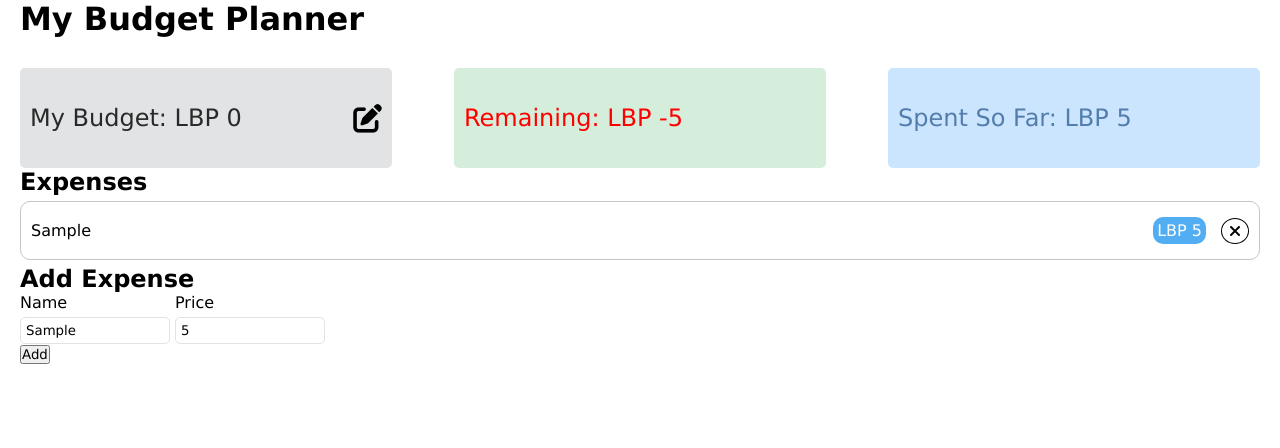
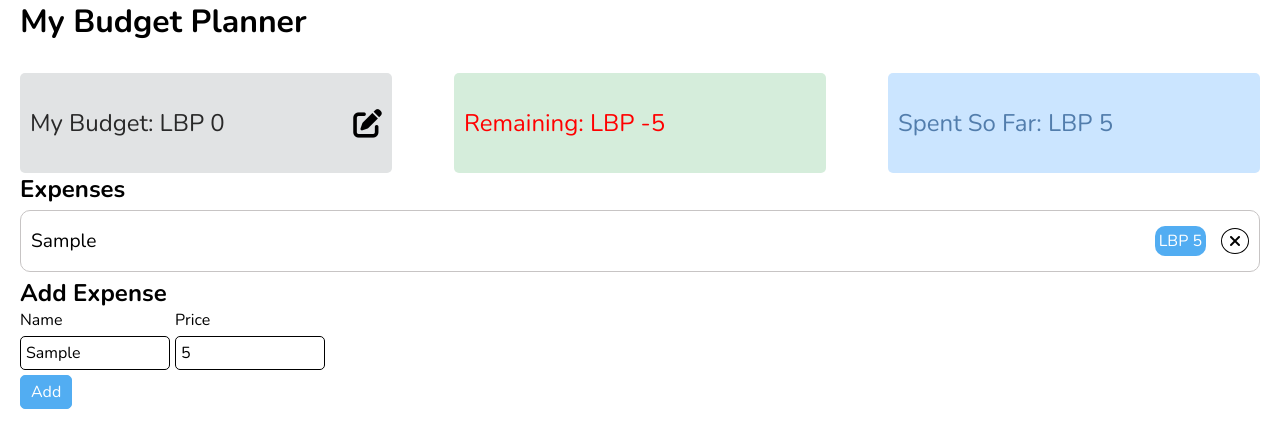
Before and after one commit to TaYYKaYY/Budget-control, a React (Create React App) app: page / in a window 1280 px wide. Both pictures are taken after typing "Sample", "5" into the empty fields and a click on the button "Add". Shown: the top 448 px of the page. Built offline with nearby package versions, Linux system fonts and the light colour scheme; the HTML template or start-up script is replaced by a standard one.

Commit message:
major styling changes and code changes

```diff
--- a/public/index.html
+++ b/public/index.html
@@ -4,6 +4,10 @@
     <meta charset="utf-8" />
     <meta name="viewport" content="width=device-width, initial-scale=1" />
     <script src="https://kit.fontawesome.com/220e0f4b09.js" crossorigin="anonymous"></script>
+    <link rel="icon" href="icons8-wallet-ios-16-glyph-32.png">
+    <link rel="preconnect" href="https://fonts.googleapis.com">
+    <link rel="preconnect" href="https://fonts.gstatic.com" crossorigin>
+    <link href="https://fonts.googleapis.com/css2?family=Nunito:wght@400;700&display=swap" rel="stylesheet">
     <title>Budget Control</title>
   </head>
   <body>
--- a/src/App.jsx
+++ b/src/App.jsx
@@ -14,9 +14,11 @@ export default function App() {
     let totalSpent = 0
     expenses.forEach(expense => totalSpent += expense.expensePrice)
     let remaining = budget - totalSpent
-    let formattedBudget = budget.toString().replace(/\B(?=(\d{3})+(?!\d))/g, ".")
-    let formattedRemain = remaining.toString().replace(/\B(?=(\d{3})+(?!\d))/g, ".")
-    let formattedSpent = totalSpent.toString().replace(/\B(?=(\d{3})+(?!\d))/g, ".")
+
+    // function to add commas to the numbers
+    function formatNum(num){
+        return num.toString().replace(/\B(?=(\d{3})+(?!\d))/g, ",")
+    }
 
     // fucntion to prevent the form from refreshing the page
     function handleSubmit(event){
@@ -75,14 +77,14 @@ export default function App() {
             <h1>My Budget Planner</h1>
                 <div className="dashboard">
                     <div className="numbers">
-                        <p>My Budget: LBP {formattedBudget}</p>
+                        <p>My Budget: LBP {formatNum(budget)}</p>
                         <button className="fa-solid fa-edit edit-btn" onClick={bringEditor}></button>
                     </div>
                     <div className="numbers">
-                        <p style={{color: remaining < 0 ? 'red' : 'inherit'}}>Remaining: LBP {formattedRemain}</p>
+                        <p style={{color: remaining < 0 ? 'red' : 'inherit'}}>Remaining: LBP {formatNum(remaining)}</p>
                     </div>
                     <div className="numbers">
-                        <p>Spent So Far: LBP {formattedSpent}</p>
+                        <p>Spent So Far: LBP {formatNum(totalSpent)}</p>
                     </div>
                 </div>
                 <div className="main">
@@ -98,7 +100,7 @@ export default function App() {
                             <input id="name" type="text" name="expenseName" required />
                             <input id="price" type="number" name="expensePrice" required />
                         </div>
-                        <button onClick={addExpense}>Add</button>
+                        <button onClick={addExpense} className="add-btn">Add</button>
                     </form>
                 </div>
             </div>
--- a/src/components/BudgetEditor.jsx
+++ b/src/components/BudgetEditor.jsx
@@ -3,9 +3,9 @@ import React from "react";
 export default function BudgetEditor({show, submit, budgetChange, hideEditor}) {
     return (
         <div className="main-editor">
-            <div className="editor" style={{top: show ? '-10px' : '-100px'}}>
+            <div className="editor" style={{top: show ? '-10px' : '-150px'}}>
                 <form onSubmit={submit}>
-                    <input type="number" onChange={budgetChange} />
+                    <input type="number" onChange={budgetChange} placeholder="Enter yout Budget..." />
                     <button onClick={hideEditor} className="save-btn">Save</button>
                 </form>
             </div>
--- a/src/components/Expenses.jsx
+++ b/src/components/Expenses.jsx
@@ -3,8 +3,8 @@ import React from "react";
 export default function Expenses({name, price, id, deletItem}) {
     return (
         <div className="item-container" id={id}>
-            <p>{name}</p>
-            <p className="price">LBP {price.toString().replace(/\B(?=(\d{3})+(?!\d))/g, ".")}</p>
+            <p className="item-name">{name}</p>
+            <p className="price">LBP {price.toString().replace(/\B(?=(\d{3})+(?!\d))/g, ",")}</p>
             <button className="fa-solid fa-close close-btn" onClick={deletItem}></button>
         </div>
     )
--- a/src/index.css
+++ b/src/index.css
@@ -2,7 +2,7 @@
   padding: 0;
   margin: 0;
   box-sizing: border-box;
-  font-family: 'Lucida Sans', 'Lucida Sans Regular', 'Lucida Grande', 'Lucida Sans Unicode', Geneva, Verdana, sans-serif;
+  font-family: 'Nunito', sans-serif;
 }
 /* p{
   z-index: 1;
@@ -16,14 +16,13 @@ nav{
   align-items: center;
 }
 input{
-  border: 1px solid #e1e3e4;
-  overflow: hidden;
+  border: 1px solid black;
+  border-radius: 5px;
   padding: 5px;
-  border-radius: 5px;
+  font-size: 1em;
 }
 input:focus{
   outline: none;
-  border-bottom: .5px solid #52adf2;
 }
 .dashboard{
   display: flex;
@@ -95,6 +94,9 @@ input:focus{
   text-align: center;
   overflow: hidden;
 }
+.item-name{
+  font-size: 1.2em;
+}
 .price{
   margin-left: auto;
   margin-right: 15px;
@@ -107,6 +109,16 @@ input:focus{
   display: block;
   width: 100%;
   margin-top: 5px;
+  background-color: transparent;
+  border: 1px solid white;
+  color: white;
+  border-radius: 5px;
+  font-size: 1em;
+  transition: 150ms;
+}
+.save-btn:hover{
+  background-color: white;
+  color:#52adf2;
 }
 .close-btn{
   font-size: 1em;
@@ -119,6 +131,20 @@ input:focus{
 .close-btn:hover{
   background-color: black;
   color: white;
+}
+.add-btn{
+  border: 1px solid #52adf2;
+  border-radius: 5px;
+  font-size: 1em;
+  margin-top: 5px;
+  padding: 5px 10px;
+  color: white;
+  background-color: #52adf2;
+  transition: 150ms;
+}
+.add-btn:hover{
+  background-color: transparent;
+  color: #52adf2
 }
 .form-grid{
   display: grid;
```
Also changed, not shown: public/icons8-wallet-ios-16-glyph-32.png (added).
